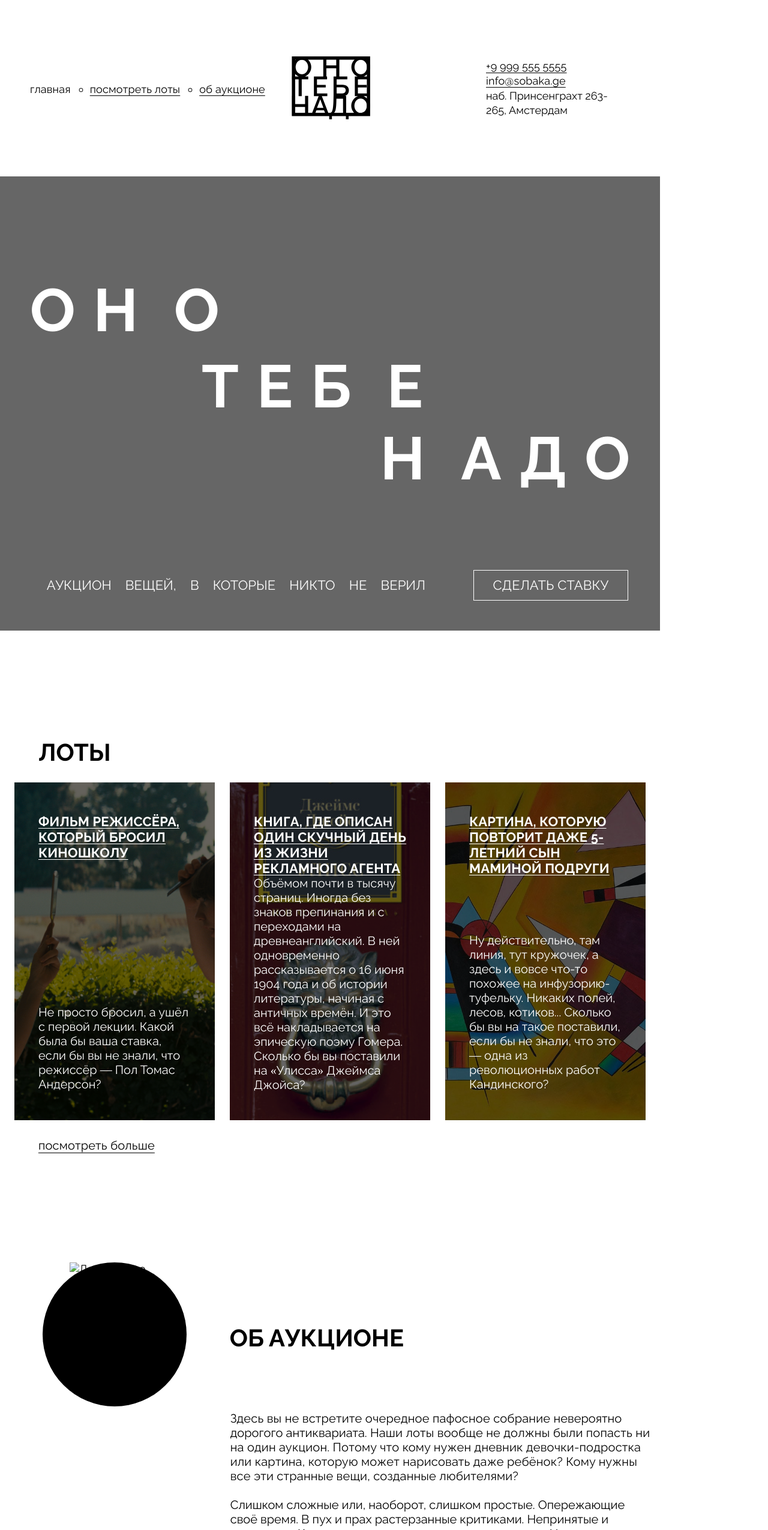
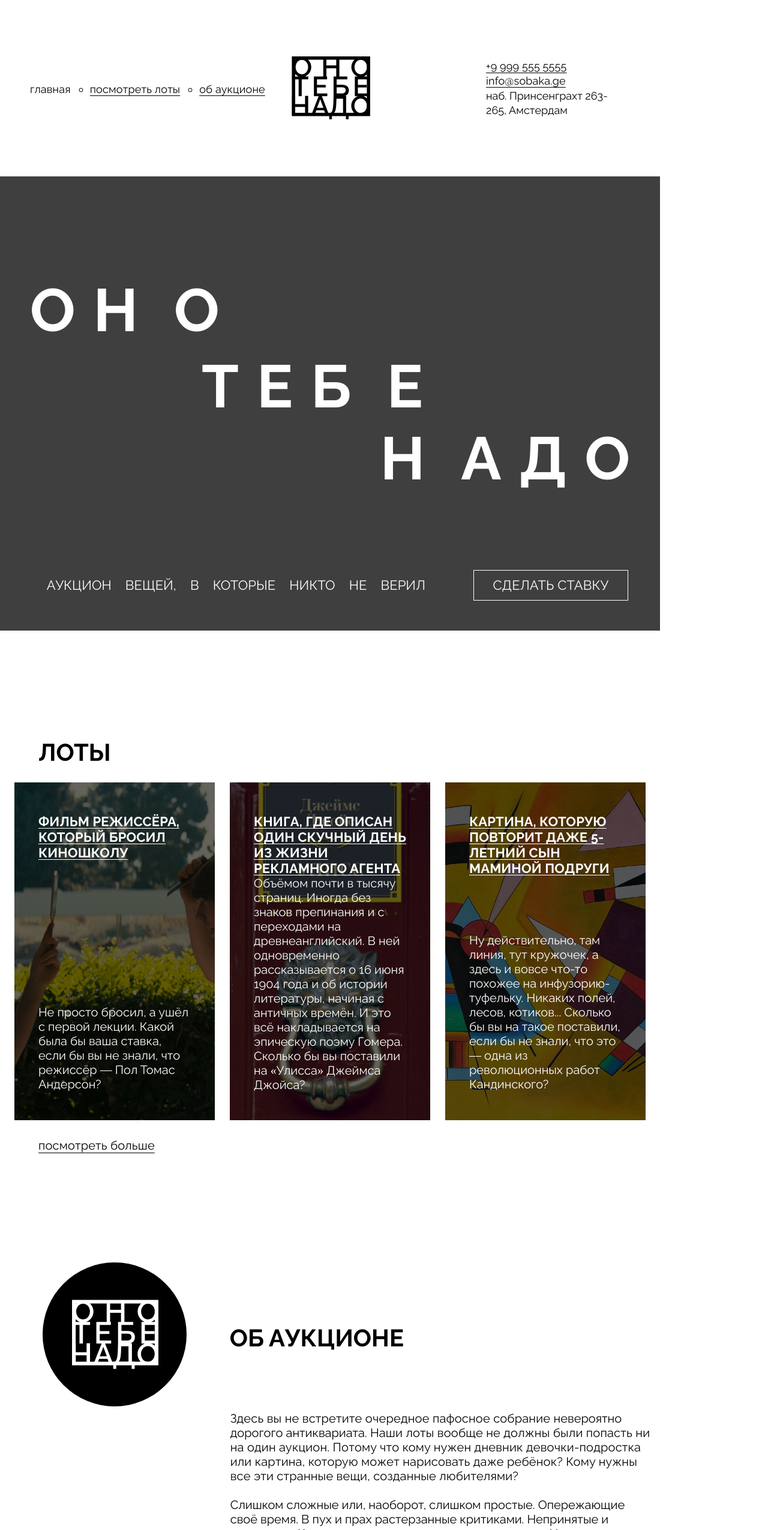
Before and after one commit to emilia-slark/ono-tebe-nado, a plain HTML site: page index.html in a window 1280 px wide. Shown: the top 2550 px of the page at 60% size. Drawn offline with Linux system fonts and the light colour scheme; the site is published under a folder, as on GitHub Pages, so addresses that start at the root find nothing.

Commit message:
fix autotests

```diff
--- a/index.html
+++ b/index.html
@@ -118,7 +118,7 @@
           <div class="about__logo">
             <img
               class="about__logo-image"
-              src="/images/logo-white.svg"
+              src="images/logo-white.svg"
               alt="Логотип Оно тебе надо"
             />
           </div>
--- a/styles/style.css
+++ b/styles/style.css
@@ -71,7 +71,7 @@ a {
 
 .cover {
   height: 757px;
-  background-image: url(/images/cover.jpg);
+  background-image: url(../images/cover.jpg);
   background-position: center;
   background-size: cover;
 }
```
